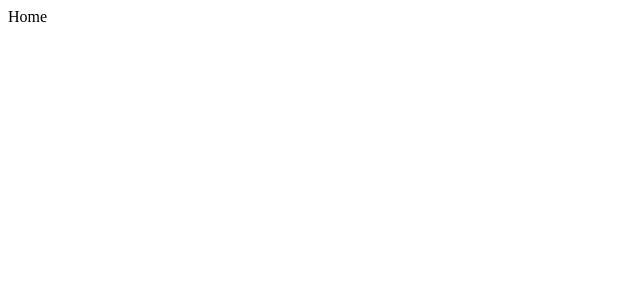
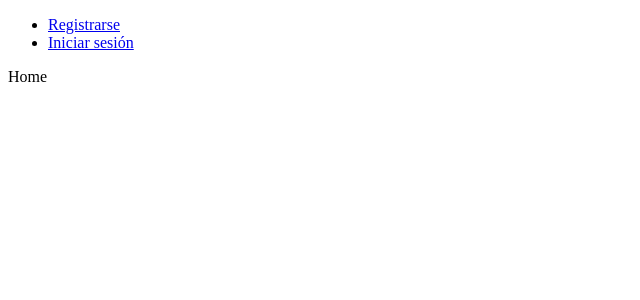
Before and after one commit to servo98/grupo-a-tienda, a React (Vite) app in the folder frontend/: page / in a window 1280 px wide. Shown: the top 300 px of the page, without its empty margins (0-640 px from the left). Built offline with nearby package versions, Linux system fonts and the light colour scheme.

Commit message:
Nested routes with layout navbar

```diff
--- a/frontend/src/Router.jsx
+++ b/frontend/src/Router.jsx
@@ -10,10 +10,13 @@ import Orders from "./pages/Orders";
 import AdminProducts from "./pages/AdminProducts";
 import EditProduct from "./pages/EditProduct";
 
+import CustomLayout from "./layouts/CustomLayout";
+
 export const Router = () => {
   return (
     <Routes>
-      <Route path="/" element={<Home />} />
+      <Route path="/" element={<CustomLayout />}>
+        <Route index element={<Home />} />
         <Route path="/register" element={<Register />} />
         <Route path="/login" element={<Login />} />
         <Route path="/products/:productId" element={<Product />} />
@@ -28,6 +31,7 @@ export const Router = () => {
         />
 
         <Route path="*" element={<PageNotFound />} />
+      </Route>
     </Routes>
   );
 };
--- /dev/null
+++ b/frontend/src/components/NavBar.jsx
@@ -0,0 +1,18 @@
+import { Link } from "react-router";
+
+const NavBar = () => {
+  return (
+    <div>
+      <ul>
+        <li>
+          <Link to="/register">Registrarse</Link>
+        </li>
+        <li>
+          <Link to="/login">Iniciar sesión</Link>
+        </li>
+      </ul>
+    </div>
+  );
+};
+
+export default NavBar;
--- /dev/null
+++ b/frontend/src/layouts/CustomLayout.jsx
@@ -0,0 +1,13 @@
+import { Outlet } from "react-router";
+import NavBar from "../components/NavBar";
+
+const CustomLayout = () => {
+  return (
+    <div>
+      <NavBar />
+      <Outlet />
+    </div>
+  );
+};
+
+export default CustomLayout;
```
Lines whose indentation alone changed are shown as unchanged.
